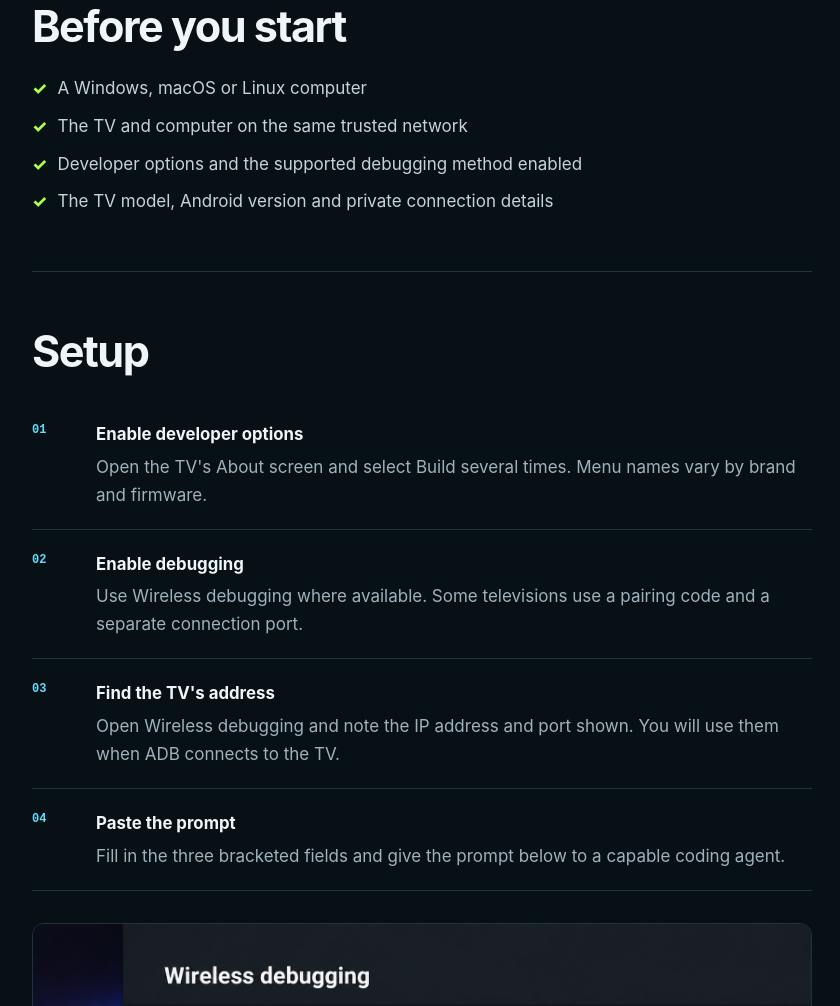
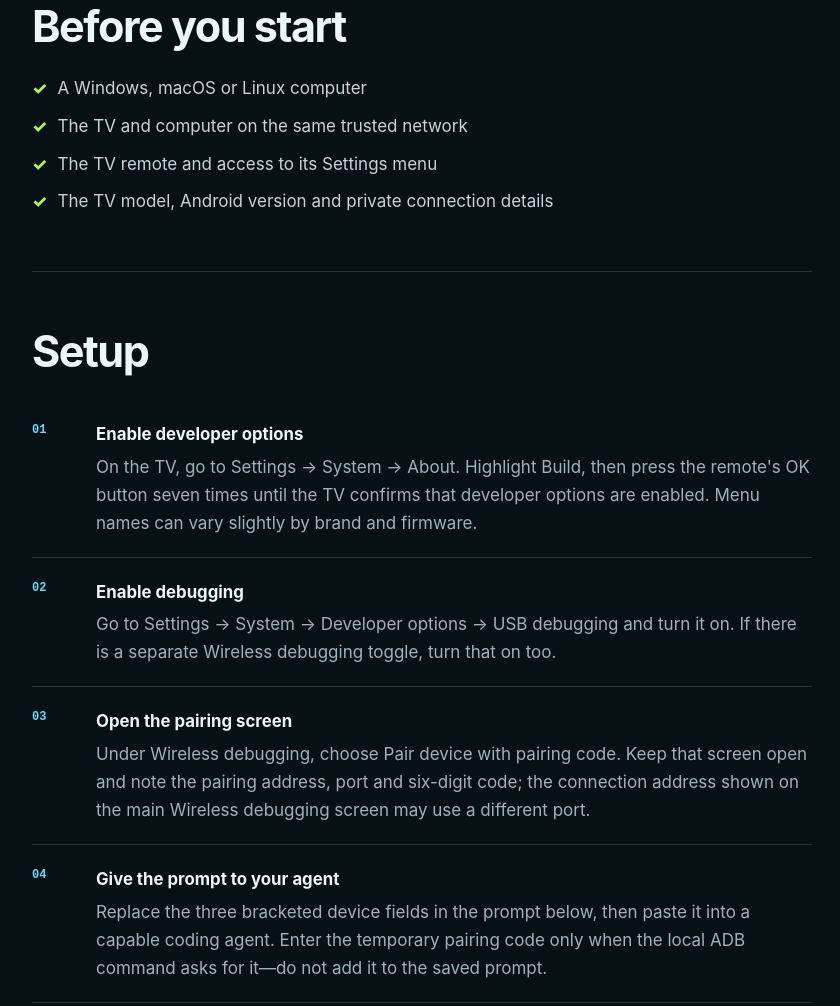
Before and after one commit to kilinccagatay/debloat-your-android-tv, a plain HTML site: page index.html in a window 1280 px wide. Shown: the part 1069-2075 px from the top of the page, without its empty margins (218-1058 px from the left). Drawn offline with Linux system fonts and the light colour scheme.

Commit message:
Clarify the Android TV setup steps

```diff
--- a/index.html
+++ b/index.html
@@ -34,7 +34,7 @@
       <ul class="checklist">
         <li>A Windows, macOS or Linux computer</li>
         <li>The TV and computer on the same trusted network</li>
-        <li>Developer options and the supported debugging method enabled</li>
+        <li>The TV remote and access to its Settings menu</li>
         <li>The TV model, Android version and private connection details</li>
       </ul>
     </section>
@@ -42,10 +42,10 @@
     <section>
       <h2>Setup</h2>
       <ol class="steps">
-        <li><div><strong>Enable developer options</strong><p>Open the TV's About screen and select Build several times. Menu names vary by brand and firmware.</p></div></li>
-        <li><div><strong>Enable debugging</strong><p>Use Wireless debugging where available. Some televisions use a pairing code and a separate connection port.</p></div></li>
-        <li><div><strong>Find the TV's address</strong><p>Open Wireless debugging and note the IP address and port shown. You will use them when ADB connects to the TV.</p></div></li>
-        <li><div><strong>Paste the prompt</strong><p>Fill in the three bracketed fields and give the prompt below to a capable coding agent.</p></div></li>
+        <li><div><strong>Enable developer options</strong><p>On the TV, go to Settings → System → About. Highlight Build, then press the remote's OK button seven times until the TV confirms that developer options are enabled. Menu names can vary slightly by brand and firmware.</p></div></li>
+        <li><div><strong>Enable debugging</strong><p>Go to Settings → System → Developer options → USB debugging and turn it on. If there is a separate Wireless debugging toggle, turn that on too.</p></div></li>
+        <li><div><strong>Open the pairing screen</strong><p>Under Wireless debugging, choose Pair device with pairing code. Keep that screen open and note the pairing address, port and six-digit code; the connection address shown on the main Wireless debugging screen may use a different port.</p></div></li>
+        <li><div><strong>Give the prompt to your agent</strong><p>Replace the three bracketed device fields in the prompt below, then paste it into a capable coding agent. Enter the temporary pairing code only when the local ADB command asks for it—do not add it to the saved prompt.</p></div></li>
       </ol>
       <figure><img src="assets/wireless-debugging.png" alt="Recreated Android TV Wireless debugging screen using a documentation-only address" width="1672" height="941"><figcaption>Privacy-safe recreation. The address shown is reserved for documentation.</figcaption></figure>
     </section>
```
